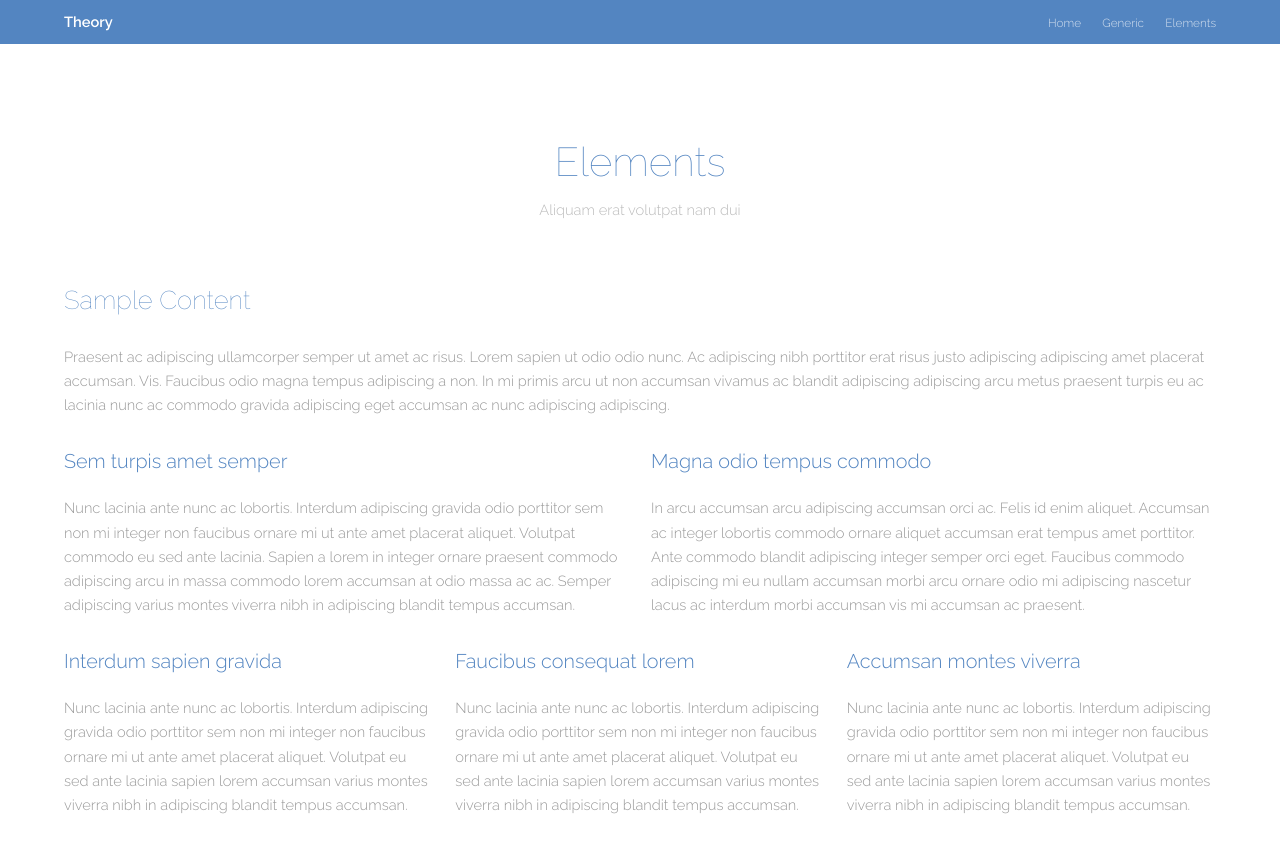
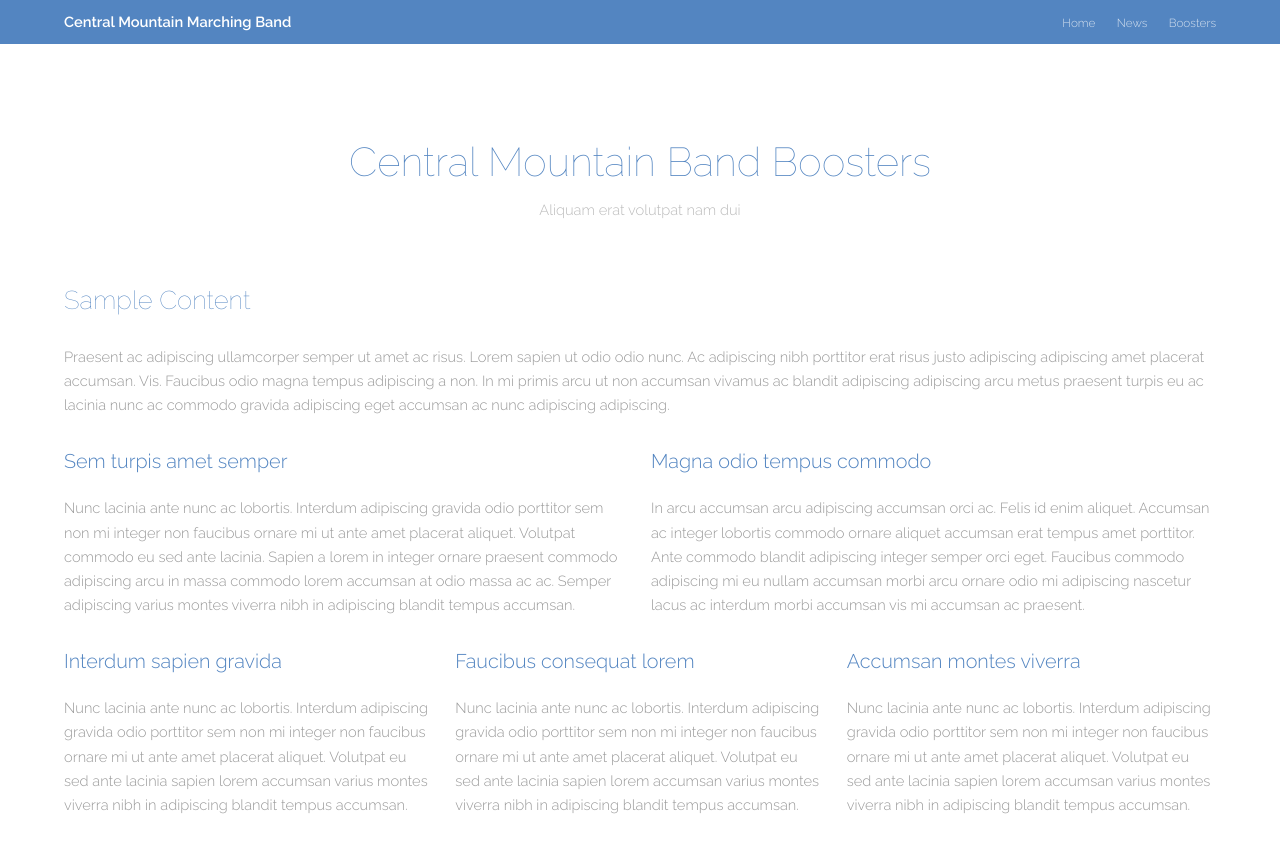
Before and after one commit to Brierre/cmband4, a plain HTML site: page elements.html in a window 1280 px wide. Shown: the top 850 px of the page. Drawn offline with Linux system fonts and the light colour scheme.

Commit message:
change title and menus

```diff
--- a/elements.html
+++ b/elements.html
@@ -7,14 +7,14 @@
 
 		<!-- Header -->
 			<header id="header"><div class="inner">
-					<a href="index.html" class="logo">Theory</a>
+					<a href="index.html" class="logo">Central Mountain Marching Band</a>
 					<nav id="nav"><a href="index.html">Home</a>
-						<a href="generic.html">Generic</a>
-						<a href="elements.html">Elements</a>
+						<a href="generic.html">News</a>
+						<a href="elements.html">Boosters</a>
 					</nav><a href="#navPanel" class="navPanelToggle"><span class="fa fa-bars"></span></a>
 				</div>
 			</header><!-- Main --><section id="main" class="wrapper"><div class="inner">
-					<header class="align-center"><h2>Elements</h2>
+					<header class="align-center"><h2>Central Mountain Band Boosters</h2>
 						<p>Aliquam erat volutpat nam dui </p>
 					</header><!-- Content --><h2 id="content">Sample Content</h2>
 					<p>Praesent ac adipiscing ullamcorper semper ut amet ac risus. Lorem sapien ut odio odio nunc. Ac adipiscing nibh porttitor erat risus justo adipiscing adipiscing amet placerat accumsan. Vis. Faucibus odio magna tempus adipiscing a non. In mi primis arcu ut non accumsan vivamus ac blandit adipiscing adipiscing arcu metus praesent turpis eu ac lacinia nunc ac commodo gravida adipiscing eget accumsan ac nunc adipiscing adipiscing.</p>
```
Also changed, not shown: index.html (+4 -4 lines).
